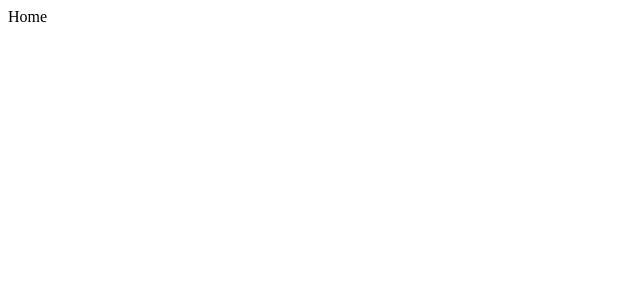
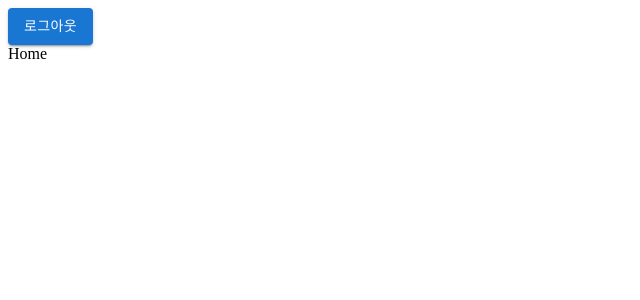
Before and after one commit to confetti39/Vite_React_TS_study, a React (Vite) app: page /home in a window 1280 px wide. Shown: the top 300 px of the page, without its empty margins (0-640 px from the left). Built offline with nearby package versions, Linux system fonts and the light colour scheme.

Commit message:
feat: 로그아웃 기초 구현

```diff
--- /dev/null
+++ b/src/components/LoginUserInfo.tsx
@@ -0,0 +1,24 @@
+import React from "react";
+import { useRecoilState } from "recoil";
+import { userId } from "../states/User";
+import { Button } from "@mui/material";
+import { useNavigate } from "react-router-dom";
+
+export default function LoginUserInfo() {
+  const navigate = useNavigate();
+  const [id, setId] = useRecoilState(userId);
+  const handleLogOut = (): void => {
+    localStorage.removeItem("id");
+    setId("");
+    navigate(`/`);
+  };
+
+  return (
+    <div>
+      {id}
+      <Button variant="contained" onClick={handleLogOut}>
+        로그아웃
+      </Button>
+    </div>
+  );
+}
--- a/src/pages/Home.tsx
+++ b/src/pages/Home.tsx
@@ -1,5 +1,11 @@
 import React from "react";
+import LoginUserInfo from "../components/LoginUserInfo";
 
 export default function Home() {
-  return <div>Home</div>;
+  return (
+    <div>
+      <LoginUserInfo />
+      Home
+    </div>
+  );
 }
--- a/src/pages/Login.tsx
+++ b/src/pages/Login.tsx
@@ -1,4 +1,4 @@
-import React from "react";
+import React, { useEffect } from "react";
 import Button from "@mui/material/Button";
 import { TextField } from "@mui/material";
 import { useRecoilState } from "recoil";
@@ -9,16 +9,24 @@ export default function Login() {
   const navigate = useNavigate();
   const [id, setId] = useRecoilState(userId);
   const [password, setPassword] = useRecoilState(userPassword);
-  const handleLogin = () => {
+  const handleLogIn = () => {
     if (!(id && password)) return;
     navigate(`/home`);
+    localStorage.setItem("id", id);
   };
+
+  useEffect(() => {
+    const id = localStorage.getItem("id");
+    if (id) {
+      setId(id);
+      navigate(`/home`);
+    }
+  }, []);
 
   return (
     <>
       <div>
         <TextField
-          id="outlined-basic"
           label="아이디"
           variant="outlined"
           onChange={(
@@ -28,7 +36,6 @@ export default function Login() {
           }}
         />
         <TextField
-          id="outlined-basic"
           label="비밀번호"
           variant="outlined"
           type="password"
@@ -38,7 +45,7 @@ export default function Login() {
             setPassword(e.target.value);
           }}
         />
-        <Button variant="contained" onClick={handleLogin}>
+        <Button variant="contained" onClick={handleLogIn}>
           로그인
         </Button>
       </div>
--- a/src/states/User.tsx
+++ b/src/states/User.tsx
@@ -3,6 +3,18 @@ import { atom } from "recoil";
 export const userId = atom<string | undefined>({
   key: "userId",
   default: "",
+  effects: [
+    ({ setSelf, onSet }) => {
+      const storageId = localStorage.getItem("id");
+      if (storageId) setSelf(storageId);
+
+      //   onSet((newValue, _, isReset) => {
+      //     isReset
+      //       ? localStorage.removeItem("id")
+      //       : localStorage.setItem("id", JSON.stringify(newValue));
+      //   });
+    },
+  ],
 });
 
 export const userPassword = atom<string | undefined>({
```
Also changed, not shown: src/App.tsx (+1 -7 lines).
